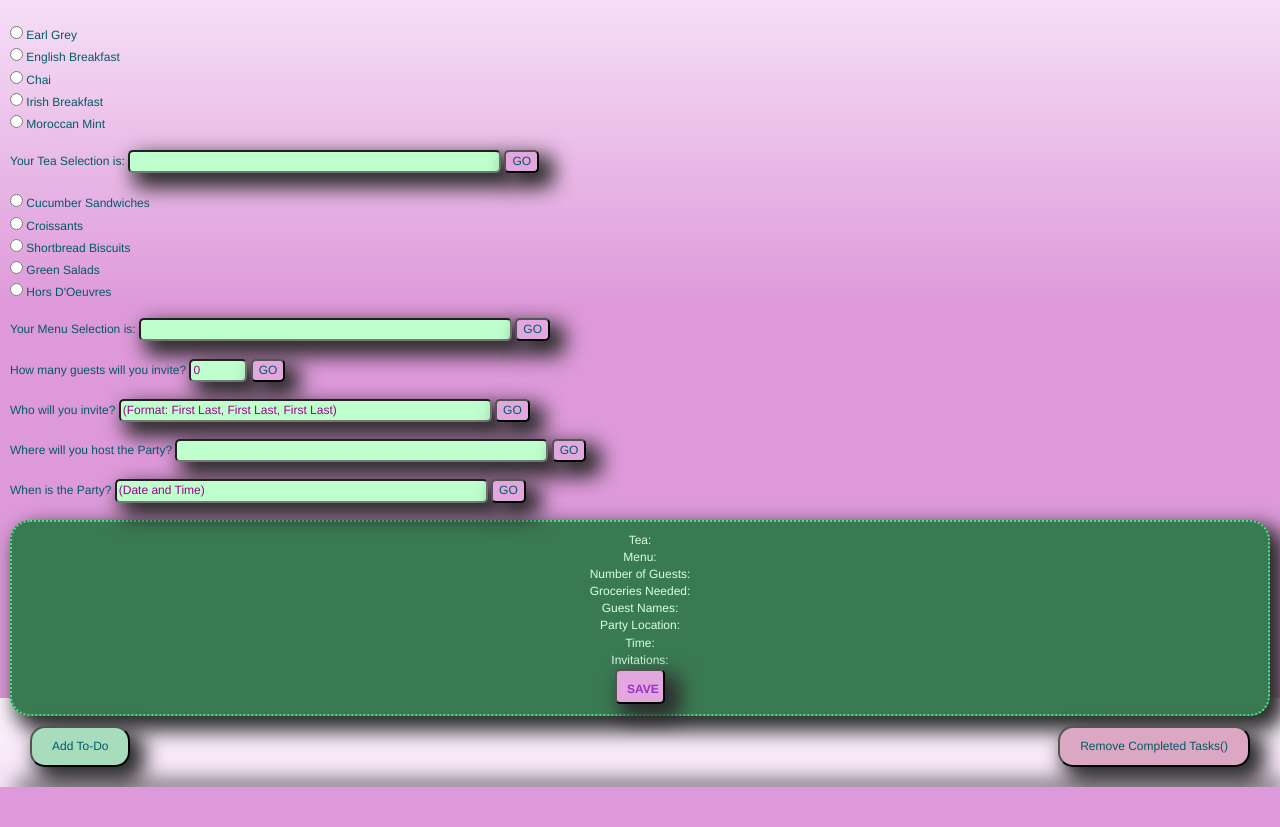
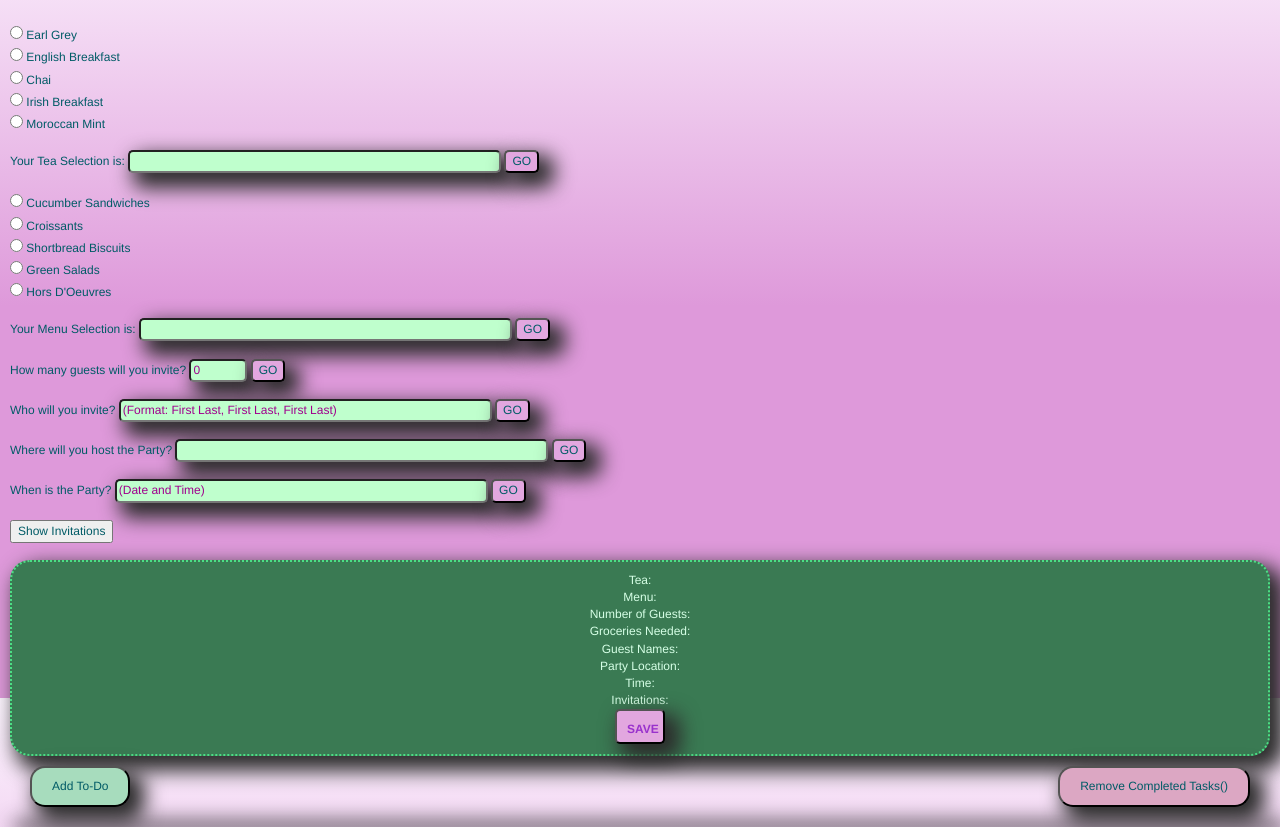
Before and after one commit to Strigida/TeaPartyApp, a plain HTML site: page app/www/index.html in a window 1280 px wide. Shown: the part 102-929 px from the top of the page. Before the commit the page ends 889 px from the top, so only its background shows below. Drawn offline with Linux system fonts and the light colour scheme.

Commit message:
Invitation Button

```diff
--- a/app/www/index.html
+++ b/app/www/index.html
@@ -86,6 +86,8 @@
   		When is the Party? <input type="text" id="when" value="(Date and Time)" size="50">
   		<input type="button" id="whenButton" onClick="partyTime()" value="GO">
   		<br><br>
+  		<input type="button" id="invitations" onClick="inviteList()" value="Show Invitations">
+  		<br><br>
   	</form>
   	<div id="infoBox">
   		<div id="saveTeaInfo">
--- a/app/www/js/index.js
+++ b/app/www/js/index.js
@@ -97,20 +97,23 @@ function partyTime()
 {
 	var time = document.getElementById("when").value;
 	var eventTime = "Time and Date: " + time;
-
+	document.getElementById("timeTotal").innerHTML = eventTime;
+}
+function inviteList() {
+	var time = document.getElementById("when").value;
+	var where = document.getElementById("place").value;
 	var people = document.getElementById("guests").value;
-	var individuals = people.split(" ");
-	var where = document.getElementById("place").value;
-
-	document.getElementById("timeTotal").innerHTML = eventTime;
-	for(var i = 0; i < individuals; i++){
-		var inviteMsg = individuals[i] + ", you are invited to a Tea Party on " + time + " o'clock at " + where + " !";
+	var individuals = people.split(",");
+	var inviteMsg = " you are invited to a Tea Party on " + time + " o'clock at " + where + " !";
+	var i;
+	for (i = 0; i < individuals.length; i++) {
+		inviteMsg = individuals[i] + inviteMsg + "<br>";
 		document.getElementById("invitation").innerHTML = inviteMsg;
 	}
 
 }
 
-function savePartyInfo(saveParty) {
+function savePartyInfo() {
 	var myTea = "";
 	window.localStorage.setItem("saveTeaInfo", JSON.stringify(myTea));
 }
```
